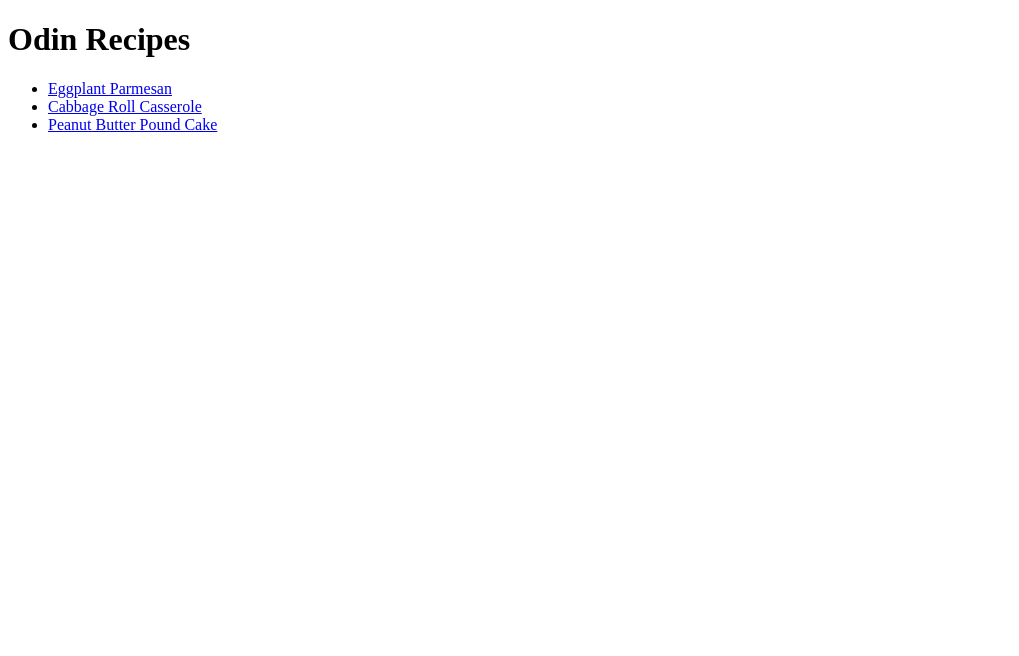
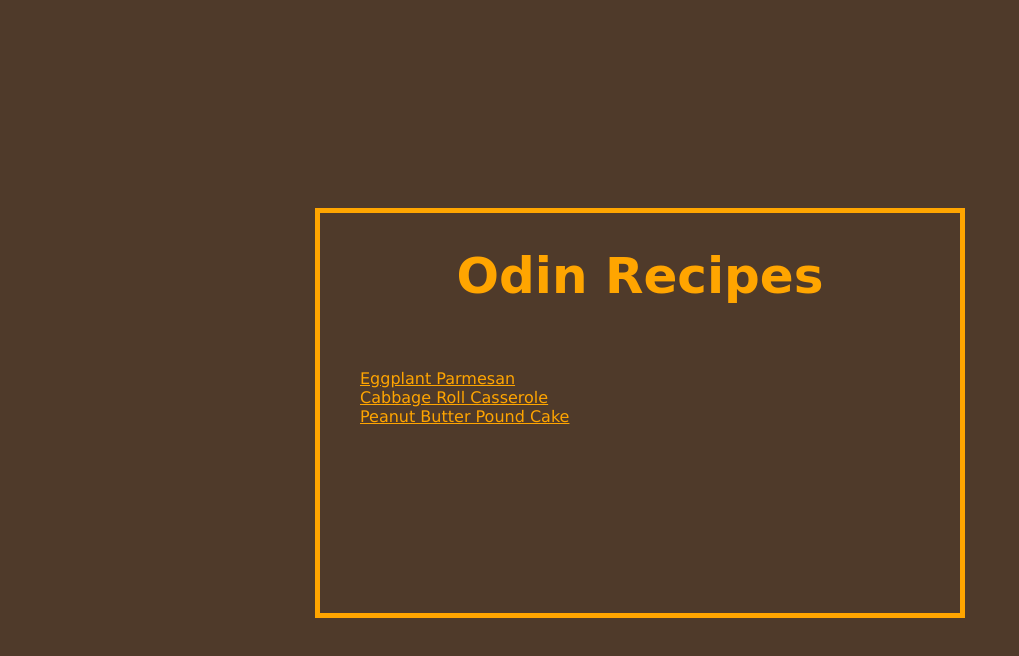
Before and after one commit to mfm051/odin-recipes, a plain HTML site: page index.html in a window 1280 px wide. Shown: the whole page, without its empty margins (0-1019 px from the left). Drawn offline with Linux system fonts and the light colour scheme.

Commit message:
Add some CSS to index.html

```diff
--- a/index.html
+++ b/index.html
@@ -6,12 +6,13 @@
         <title>Odin Recipes</title>
     </head>
     <body>
+        <div>
             <h1>Odin Recipes</h1>
             <ul>
                 <li><a href="recipes/eggplant-parmesan.html">Eggplant Parmesan</a></li>
                 <li><a href="recipes/cabbage-roll-casserole.html">Cabbage Roll Casserole</a></li>
                 <li><a href="recipes/peanut-butter-pound-cake.html">Peanut Butter Pound Cake</a></li>
             </ul>
-
+        </div>
     </body>
 </html>
--- a/styles.css
+++ b/styles.css
@@ -0,0 +1,37 @@
+body {
+    background-color: #4f3a2a;
+    display: flex;
+    justify-content: center;
+    font-family: Verdana, Sans-serif;
+}
+
+div {
+    background-color: #4f3a2a;
+    border-width: 5px;
+    border-color: orange;
+    border-style: solid;
+    color: orange;
+    width: 50vw;
+    height: 50vh;
+    margin-top: 25vh;
+
+}
+
+div h1 {
+    text-align: center;
+    font-family: "Brush Script MT", cursive;
+    font-size: 50px;
+}
+
+div ul {
+    list-style: none;
+    margin-top: 10%;
+}
+
+a, a:visited {
+    color: orange;
+}
+
+a:hover {
+    color: orangered;
+}
```
Lines whose indentation alone changed are shown as unchanged.
